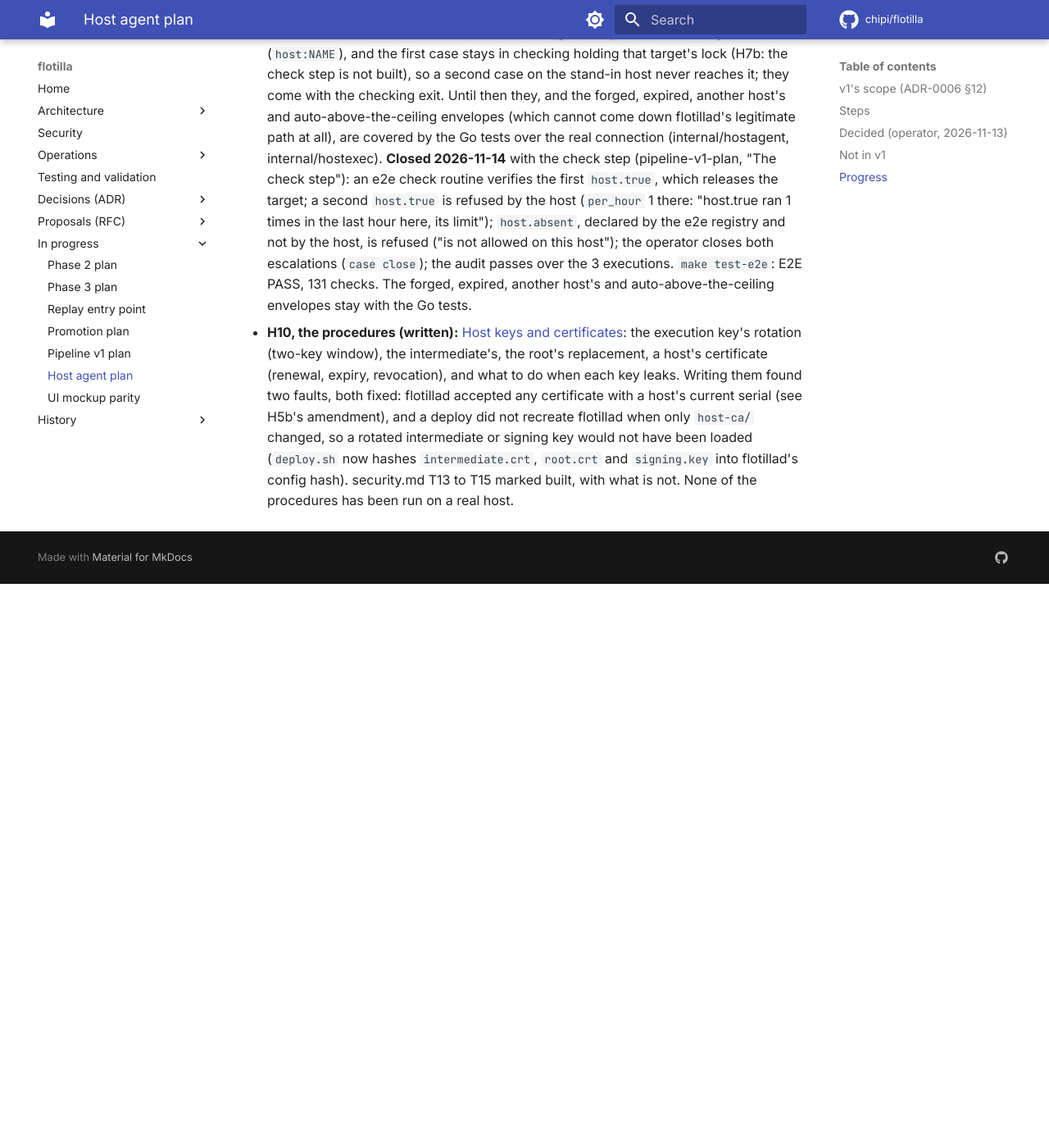
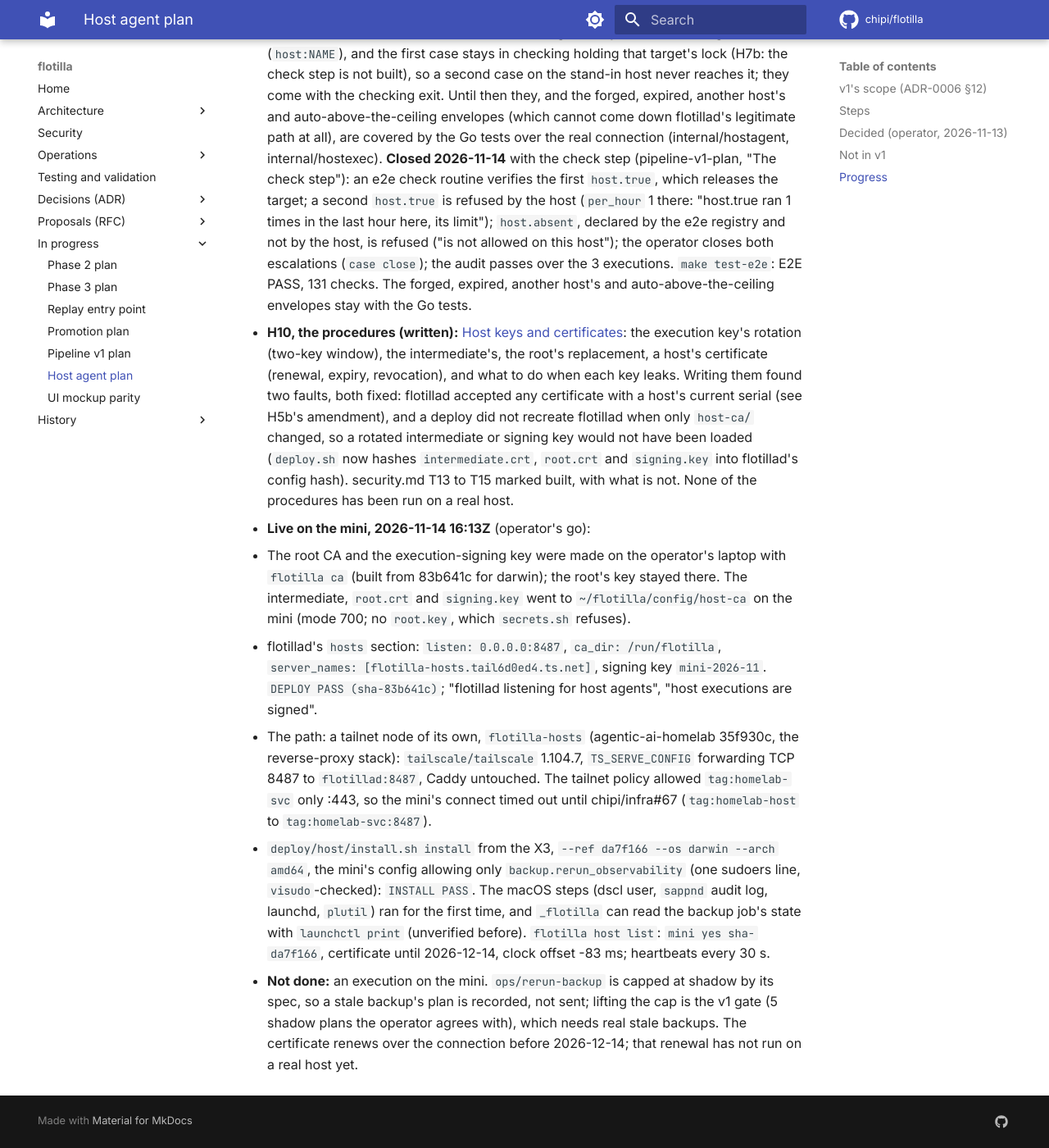
Before and after one commit to chipi/flotilla, an MkDocs documentation site: the page built from docs/wip/host-agent-plan.md, in a window 1280 px wide and 1400 px high, scrolled down 8875 px. Shown: the whole window at 82% size. Built offline with MkDocs 1.6.1 and Material for MkDocs 9.7.7, drawn with Linux system fonts in a browser that asks for light colours; comment, search, counter and statistics services are not loaded; before the commit the page ends 9587 px from its top, so only the background shows below that.

Commit message:
host agent: live on the mini (2026-11-14 16:13Z)
The record of the first real install: the CA from the operator's laptop, flotillad's hosts section,
the flotilla-hosts tailnet node (homelab 35f930c) and the tailnet rule (chipi/infra#67),
install.sh from the X3 (INSTALL PASS; the macOS steps ran for the first time), connected with
heartbeats. Not done: an execution, gated on the v1 gate (rerun-backup is capped at shadow).

Co-Authored-By: Claude Opus 5.5 <noreply@anthropic.com>
Claude-Session: https://claude.ai/code/session_014cvkLDhZiuT6G7yUUfGC4i

```diff
--- a/docs/wip/host-agent-plan.md
+++ b/docs/wip/host-agent-plan.md
@@ -278,3 +278,25 @@ VPS.
   intermediate or signing key would not have been loaded (`deploy.sh` now hashes `intermediate.crt`,
   `root.crt` and `signing.key` into flotillad's config hash). security.md T13 to T15 marked built,
   with what is not. None of the procedures has been run on a real host.
+- **Live on the mini, 2026-11-14 16:13Z** (operator's go):
+  - The root CA and the execution-signing key were made on the operator's laptop with `flotilla ca`
+    (built from 83b641c for darwin); the root's key stayed there. The intermediate, `root.crt` and
+    `signing.key` went to `~/flotilla/config/host-ca` on the mini (mode 700; no `root.key`, which
+    `secrets.sh` refuses).
+  - flotillad's `hosts` section: `listen: 0.0.0.0:8487`, `ca_dir: /run/flotilla`, `server_names:
+    [flotilla-hosts.tail6d0ed4.ts.net]`, signing key `mini-2026-11`. `DEPLOY PASS (sha-83b641c)`;
+    "flotillad listening for host agents", "host executions are signed".
+  - The path: a tailnet node of its own, `flotilla-hosts` (agentic-ai-homelab 35f930c, the
+    reverse-proxy stack): `tailscale/tailscale` 1.104.7, `TS_SERVE_CONFIG` forwarding TCP 8487 to
+    `flotillad:8487`, Caddy untouched. The tailnet policy allowed `tag:homelab-svc` only :443, so the
+    mini's connect timed out until chipi/infra#67 (`tag:homelab-host` to `tag:homelab-svc:8487`).
+  - `deploy/host/install.sh install` from the X3, `--ref da7f166 --os darwin --arch amd64`, the
+    mini's config allowing only `backup.rerun_observability` (one sudoers line, `visudo`-checked):
+    `INSTALL PASS`. The macOS steps (dscl user, `sappnd` audit log, launchd, `plutil`) ran for the
+    first time, and `_flotilla` can read the backup job's state with `launchctl print` (unverified
+    before). `flotilla host list`: `mini yes sha-da7f166`, certificate until 2026-12-14, clock offset
+    -83 ms; heartbeats every 30 s.
+  - **Not done:** an execution on the mini. `ops/rerun-backup` is capped at shadow by its spec, so a
+    stale backup's plan is recorded, not sent; lifting the cap is the v1 gate (5 shadow plans the
+    operator agrees with), which needs real stale backups. The certificate renews over the
+    connection before 2026-12-14; that renewal has not run on a real host yet.
```
